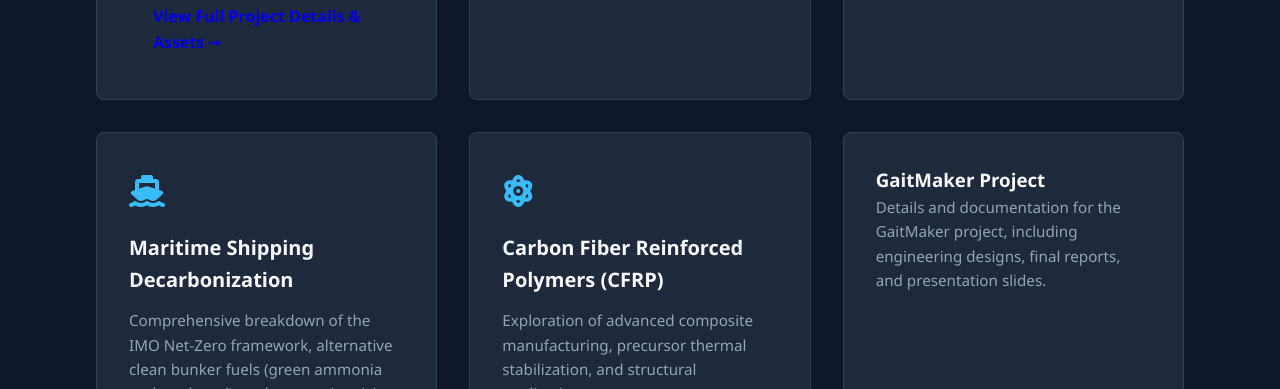
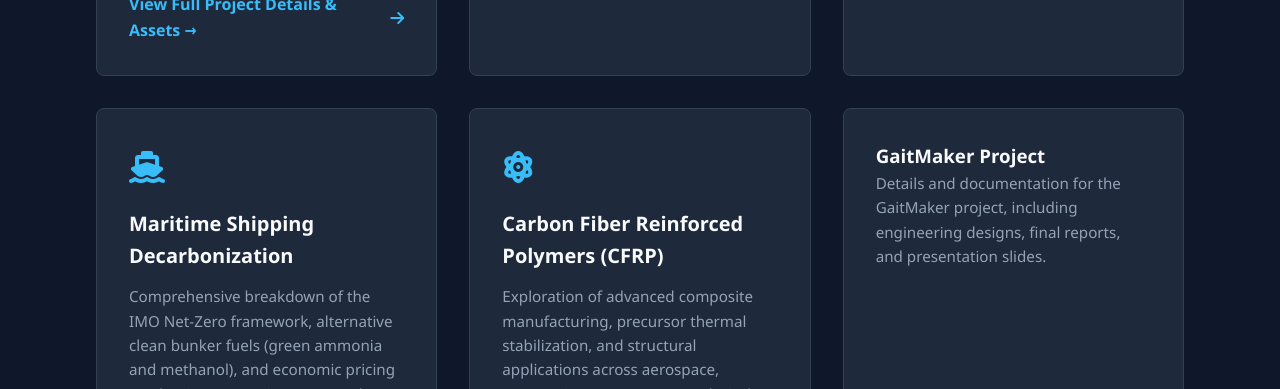
Before and after one commit to mkurni52/my-engineering-projects, a website: page index.html in a window 1280 px wide. Shown: the part 1637-2026 px from the top of the page. Drawn offline with Linux system fonts and the light colour scheme.

Commit message:
Update index.html

```diff
--- a/index.html
+++ b/index.html
@@ -77,7 +77,8 @@
                        <a href="https://github.com/mkurni52/my-engineering-projects/releases/download/1.0.0/CE550.Protein.Wngineering.Ppt.pptx" target="_blank" class="card-link">
                        Download Original Slides (PPTX) <i class="fa-solid fa-arrow-right"></i>
                        </a>
-                       <a href="mif-project.html" class="btn btn-project-link">View Full Project Details & Assets &rarr;</a>
+                       <a href="mif-project.html" class="card-link">View Full Project Details & Assets &rarr;<i class="fa-solid fa-arrow-right"></i>
+                       </a>
                    </div>
                 </div>
 <!-- 📥 PASTE ONLY THE RIBONUCLEASE T1 CARD HERE -->
```
